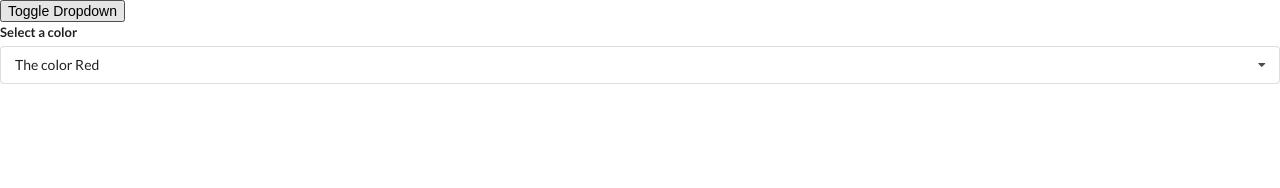
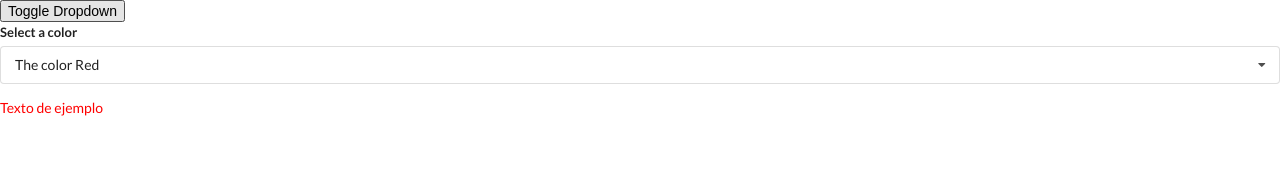
Before and after one commit to VictorOchando/react-widgets, a React (Create React App) app: page / in a window 1280 px wide. Shown: the top 188 px of the page. Built offline with nearby package versions, Linux system fonts and the light colour scheme.

Commit message:
Example text to showcase dropdown functionality

```diff
--- a/src/components/Dropdown.js
+++ b/src/components/Dropdown.js
@@ -51,6 +51,7 @@ const Dropdown = ({ options, selected, onSelectedChange }) => {
                     </div>
                 </div>
             </div>
+            <p style={{ color: selected.value }}>Texto de ejemplo</p>
         </div>
     );
 };
```
